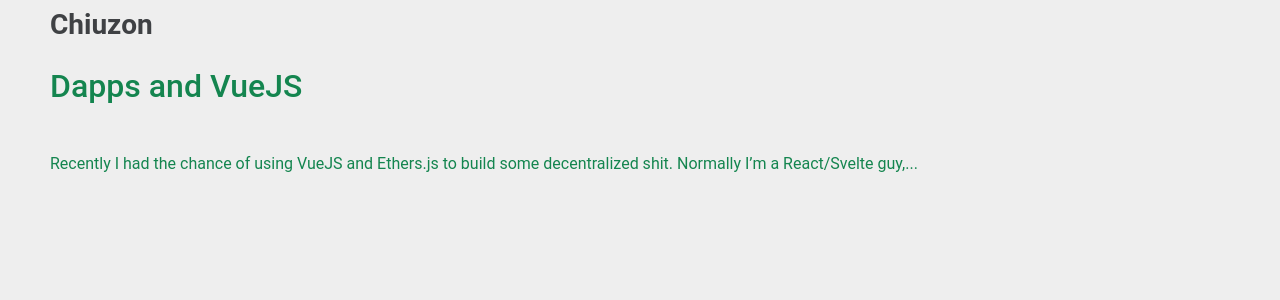
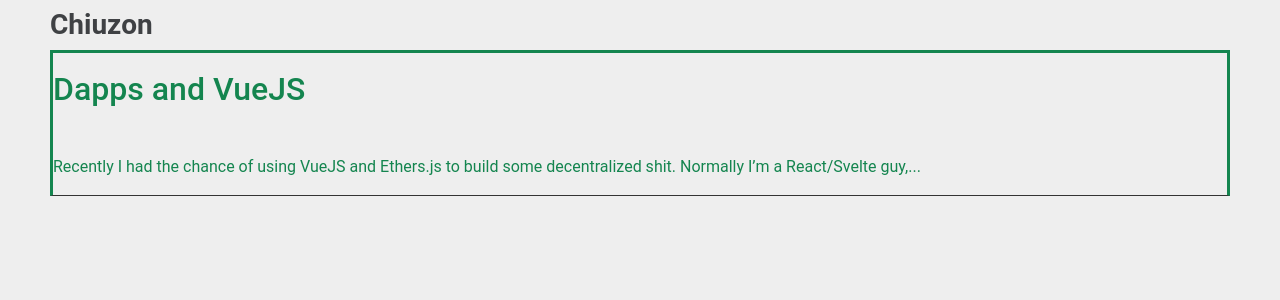
Before and after one commit to chiuzon/chiuzon.github.io, a Jekyll site: the page built from index.html, in a window 1280 px wide. Shown: the top 300 px of the page. Built offline with Jekyll 4.4.1, drawn with Linux system fonts in a browser that asks for light colours.

Commit message:
Border fixed

```diff
--- a/assets/css/style.css
+++ b/assets/css/style.css
@@ -27,6 +27,8 @@
 
 .article {
   margin-top: 1rm;
+
+  border-style: solid;
   border-bottom-color: #333;
   border-bottom-width: 1px;
 
@@ -34,6 +36,3 @@
   flex-direction: column;
   flex-wrap: wrap;
 }
-
-.article .col-12 {
-}
--- a/index.html
+++ b/index.html
@@ -7,16 +7,12 @@
 
 {% for post in site.posts %}
   <a href="{{post.url}}" class="article">
-    <div>
       <h1>
         {{post.title}}
       </h1>
-    </div>
-    <div>
       <p>
         {{post.content | truncatewords: 20}}
       </p>
-    </div>
   </a>
 
 {% endfor %}
```
